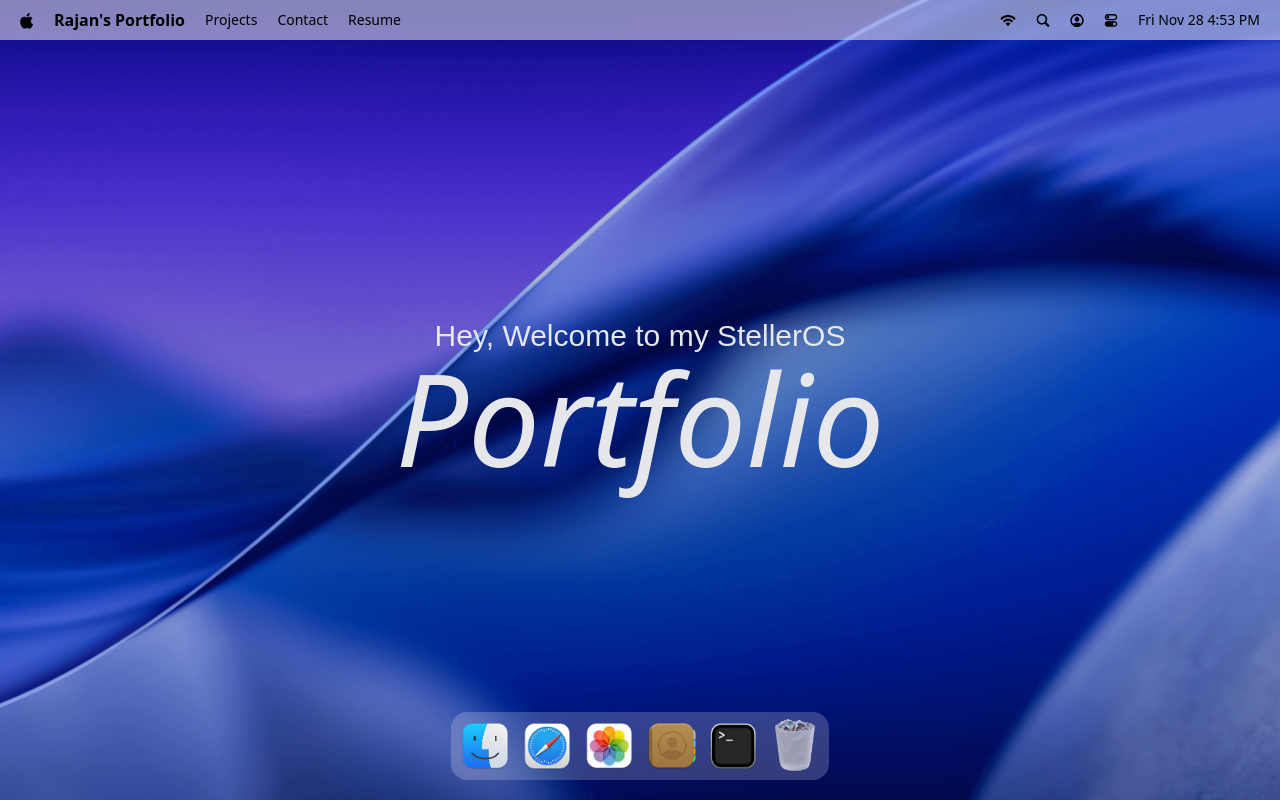
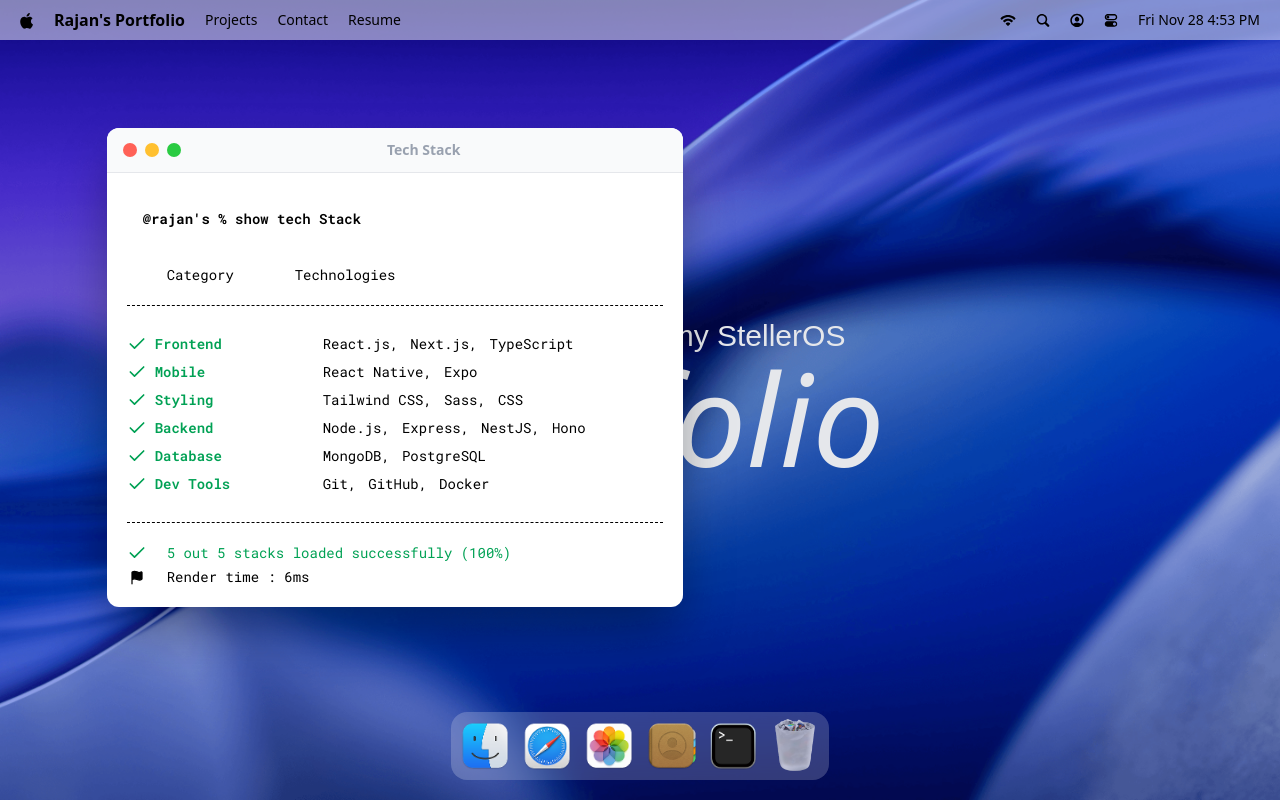
Before and after one commit to MicrosoftRajan/StellarOS, a React (Vite) app: page / in a window 1280 px wide. Both pictures are taken after a click on the button 733 px from the left and 746 px from the top of the page. Built offline with nearby package versions, Linux system fonts and the light colour scheme; a web font is replaced by a local one.

Commit message:
Add Window Wrapper

```diff
--- a/package.json
+++ b/package.json
@@ -14,10 +14,13 @@
     "@tailwindcss/vite": "^4.1.17",
     "dayjs": "^1.11.19",
     "gsap": "^3.13.0",
+    "immer": "^11.0.1",
+    "lucide-react": "^0.555.0",
     "react": "^19.2.0",
     "react-dom": "^19.2.0",
     "react-tooltip": "^5.30.0",
-    "tailwindcss": "^4.1.17"
+    "tailwindcss": "^4.1.17",
+    "zustand": "^5.0.8"
   },
   "devDependencies": {
     "@eslint/js": "^9.39.1",
--- a/src/App.jsx
+++ b/src/App.jsx
@@ -1,5 +1,10 @@
 import React from 'react'
-import { Navbar, Welcome, Dock } from '@/components'
+import { Navbar, Welcome, Dock} from '@/components'
+import { Draggable } from 'gsap/Draggable'
+import gsap from 'gsap'
+import { Terminal } from '@/windows/index'
+
+gsap.registerPlugin(Draggable)
 
 const App = () => {
   return (
@@ -7,6 +12,7 @@
       <Navbar/>
       <Welcome/>
       <Dock/>
+      <Terminal/>
     </main>
   )
 }
--- a/src/components/Dock.jsx
+++ b/src/components/Dock.jsx
@@ -3,8 +3,12 @@
 import React, { useRef } from "react";
 import { useGSAP } from "@gsap/react";
 import gsap from "gsap";
+import useWindowStore from "@/store/window";
 
 const Dock = () => {
+
+    const {openWindow, closeWindow, windows} = useWindowStore();
+
   const dockRef = useRef(null);
 
 
@@ -55,7 +59,17 @@
       dock.removeEventListener("mouseleave", resetIcons);
     };
   }, []);
-  const toggleApp = (app) => {};
+  const toggleApp = (app) => {
+    if(!app.canOpen) return;
+
+    const window = windows[app.id];
+
+    if(window.isOpen){
+        closeWindow(app.id);
+    } else{
+        openWindow(app.id);
+    }
+  };
 
 
   return (
--- a/src/components/Welcome.jsx
+++ b/src/components/Welcome.jsx
@@ -18,7 +18,7 @@
 
 
 const setupHoverText = (container, type)=>{
-    if(!container) return () => {};
+    if(!container) return;
 
     const letters = container.querySelectorAll("span")
     const {min, max, default: base} = Font_Weight[type];
--- /dev/null
+++ b/src/components/WindowControls.jsx
@@ -0,0 +1,15 @@
+import useWindowStore from '@/store/window.js'
+import React from 'react'
+
+const WindowControls = ({target}) => {
+    const {closeWindow} = useWindowStore()
+  return (
+    <div id = "window-controls">
+        <div className="close" onClick={() => closeWindow(target)}/>
+        <div className="minimize"/>
+        <div className="maximize"/>
+    </div>
+  )
+}
+
+export default WindowControls
--- a/src/components/index.js
+++ b/src/components/index.js
@@ -1,6 +1,7 @@
 import Navbar from "@/components/Navbar";
 import Welcome from "@/components/Welcome";
 import Dock from "@/components/Dock";
+import WindowControls from "@/components/WindowControls";
 
 
-export {Navbar, Welcome, Dock};
+export {Navbar, Welcome, Dock, WindowControls};
--- /dev/null
+++ b/src/hoc/WindowWrapper.jsx
@@ -0,0 +1,45 @@
+import useWindowStore from "@/store/window";
+import { useGSAP } from "@gsap/react";
+import gsap from "gsap";
+import { Draggable } from "gsap/Draggable";
+import {React, useLayoutEffect, useRef} from "react";
+
+const WindowWrapper = (Component, Windowkey) => {
+  const Wrapped = (props) => {
+    const { focusWindow, windows } = useWindowStore();
+    const { isOpen, zIndex } = windows[Windowkey];
+    const ref = useRef(null);
+
+    useGSAP(() => {
+        const el = ref.current;
+        if(!el || !isOpen) return;
+        el.style.display = "block"
+        gsap.fromTo(el, {scale:0.8, opacity:0, y:40}, {scale:1, opacity:1, y:0, duration:0.2, ease:"power3.out"})
+    },[isOpen])
+
+    useGSAP(() => {
+        const el = ref.current
+        if(!el) return;
+
+       const[instance] =  Draggable.create(el, {onPress: () => focusWindow(Windowkey)})
+       return () => instance.kill()
+    }, [])
+
+    useLayoutEffect(() => {
+        const el = ref.current;
+        if(!el) return;
+        el.style.display = isOpen ? "block" : "none"
+    }, [isOpen])
+
+    return (
+      <section id={Windowkey} ref={ref} style={{ zIndex }} className="absolute">
+        <Component {...props} />
+      </section>
+    );
+  };
+
+  Wrapped.displayName = `WindowWrapper(${Component.displayName || Component.name || "Component"})`;
+  return  Wrapped;
+};
+
+export default WindowWrapper;
--- /dev/null
+++ b/src/store/window.js
@@ -0,0 +1,36 @@
+import { immer } from "zustand/middleware/immer";
+import { create } from "zustand";
+import { INITIAL_Z_INDEX, WINDOW_CONFIG } from "@/constants";
+
+const useWindowStore = create(
+  immer((set) => ({
+    windows: WINDOW_CONFIG,
+    nextZIndex: INITIAL_Z_INDEX + 1,
+
+    openWindow: (WindowKey, data = null) =>
+      set((state) => {
+        const win = state.windows[WindowKey];
+        if(!win) return;
+        win.isOpen = true;
+        win.zIndex = state.nextZIndex;
+        win.data = data ?? win.data;
+        state.nextZIndex++;
+      }),
+
+    closeWindow: (WindowKey) =>
+      set((state) => {
+        const win = state.windows[WindowKey];
+        if(!win) return;
+        win.isOpen = false;
+        win.zIndex = INITIAL_Z_INDEX;
+        win.data = null;
+      }),
+
+    focusWindow: (WindowKey) => set((state) => {
+        const win = state.windows[WindowKey];
+        win.zIndex = state.nextZIndex++;
+    }),
+  }))
+);
+
+export default useWindowStore;
--- /dev/null
+++ b/src/windows/Terminal.jsx
@@ -0,0 +1,62 @@
+import React from 'react'
+import { Check, Flag } from 'lucide-react' // add an icon import (or replace with your own)
+
+import { techStack } from '@/constants';
+import WindowWrapper from '@/hoc/WindowWrapper';
+import WindowControls from '@/components/WindowControls';
+
+const Terminal = () => {
+  return (
+    <div>
+      <div id="window-header">
+        <WindowControls target="terminal"/>
+        <h2>Tech Stack</h2>
+      </div>
+
+      <div className="techstack">
+        <p className="font-semibold m-2 px-2 py-2">
+          <span className="font-bold">@rajan's % </span> show tech Stack
+        </p>
+
+        <div className="label">
+          <p className="w-32"> Category</p>
+          <p> Technologies </p>
+        </div>
+
+        <ul className="content">
+          {techStack.map(({ category, items }) => (
+            // use parentheses to implicitly return the JSX from the arrow function
+            <li key={category} className="flex items-start gap-4 my-2">
+              <div className="flex items-center">
+                <Check className="check" size={20} />
+                <h3 className="ml-2">{category}</h3>
+              </div>
+
+              <ul className="ml-6">
+                {items.map((item, i) => (
+                  // items.map gets (item, index) — you had destructured incorrectly before
+                  <li key={i}>{item}{i < items.length - 1 ? "," : " "}</li>
+                ))}
+              </ul>
+            </li>
+          ))}
+        </ul>
+
+        <div className='footnote'>
+            <p>
+                <Check size={20}/> 5 out 5 stacks loaded successfully (100%)
+            </p>
+
+            <p className='text-black'>
+                <Flag size={15} fill='black'/>
+                Render time : 6ms
+            </p>
+        </div>
+      </div>
+    </div>
+  );
+};
+
+const TerminalWindow = WindowWrapper(Terminal, "terminal");
+
+export default TerminalWindow;
--- /dev/null
+++ b/src/windows/index.js
@@ -0,0 +1,3 @@
+import Terminal from "@/windows/Terminal"
+
+export { Terminal };
```
Also changed, not shown: 1 other file (tests, documents, lock files or other folders).
